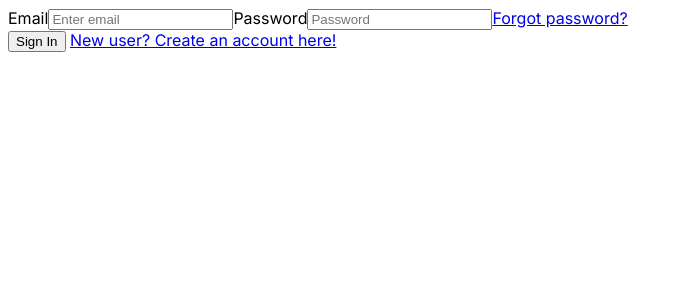
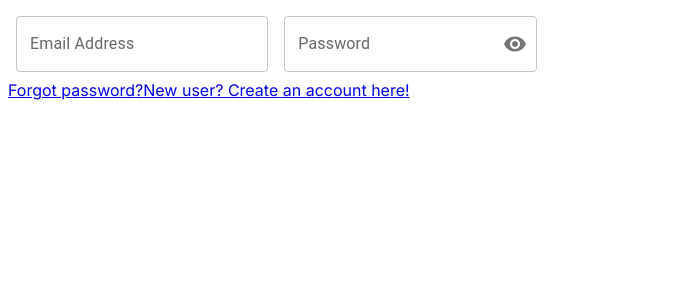
Before and after one commit to christianjcodes/bug-tracker-frontend, a Next.js app: page / in a window 1280 px wide. Shown: the top 300 px of the page, without its empty margins (0-682 px from the left). Built offline with nearby package versions, Linux system fonts and the light colour scheme.

Commit message:
Add mui material to homepage

```diff
--- a/src/app/page.tsx
+++ b/src/app/page.tsx
@@ -1,31 +1,64 @@
-import Image from 'next/image';
+'use client'
 import styles from './page.module.css';
-import Layout from './layout';
-import Form from 'react-bootstrap/Form';
-import Button from 'react-bootstrap/Button';
 import Link from 'next/link';
+import * as React from "react";
+import Box from '@mui/material/Box';
+import IconButton from '@mui/material/IconButton';
+import OutlinedInput from '@mui/material/OutlinedInput';
+import InputLabel from '@mui/material/InputLabel';
+import InputAdornment from '@mui/material/InputAdornment';
+import FormControl from '@mui/material/FormControl';
+import TextField from '@mui/material/TextField';
+import Visibility from '@mui/icons-material/Visibility';
+import VisibilityOff from '@mui/icons-material/VisibilityOff';
+
 
 export default function Home() {
+
+  const [showPassword, setShowPassword] = React.useState(false);
+
+    const handleClickShowPassword = () => setShowPassword((show) => !show);
+
+    const handleMouseDownPassword = (event: React.MouseEvent<HTMLButtonElement>) => {
+      event.preventDefault();
+    };
+
   return (
-    <Layout>
-      <div className='loginArea'>
-        <Form.Label htmlFor="inputEmail">Email</Form.Label>
-        <Form.Control
-          type="email"
-          placeholder='Enter email'
-          id="inputEmail"
-        />
-        <Form.Label htmlFor="inputPassword">Password</Form.Label>
-        <Form.Control
-          type="password"
-          placeholder='Password'
-          id="inputPassword"
-        />
+    <div className='login'>
+      <Box sx={{ display: 'flex', flexWrap: 'wrap' }}>
+        <div>
+          <TextField
+              label="Email Address"
+              id="email-entry"
+              sx={{ m: 1, width: '25ch' }}
+          />
+          <FormControl sx={{ m: 1, width: '25ch' }} variant="outlined">
+              <InputLabel htmlFor="password-entry">Password</InputLabel>
+              <OutlinedInput
+              id="password-entry"
+              type={showPassword ? 'text' : 'password'}
+              endAdornment={
+                  <InputAdornment position="end">
+                  <IconButton
+                      aria-label="toggle password visibility"
+                      onClick={handleClickShowPassword}
+                      onMouseDown={handleMouseDownPassword}
+                      edge="end"
+                  >
+                      {showPassword ? <VisibilityOff /> : <Visibility />}
+                  </IconButton>
+                  </InputAdornment>
+              }
+              label="Password"
+              />
+          </FormControl>
+        </div>
+      </Box>
+
+      <div className='links'>
         <Link href="/forgot-password">Forgot password?</Link>
+        <Link href="/new-user">New user? Create an account here!</Link>
       </div>
-      <Button variant="primary">Sign In</Button>{' '}
-      <Link href="/new-user">New user? Create an account here!</Link>
-
-    </Layout>
+    </div>
   );
 }
```
